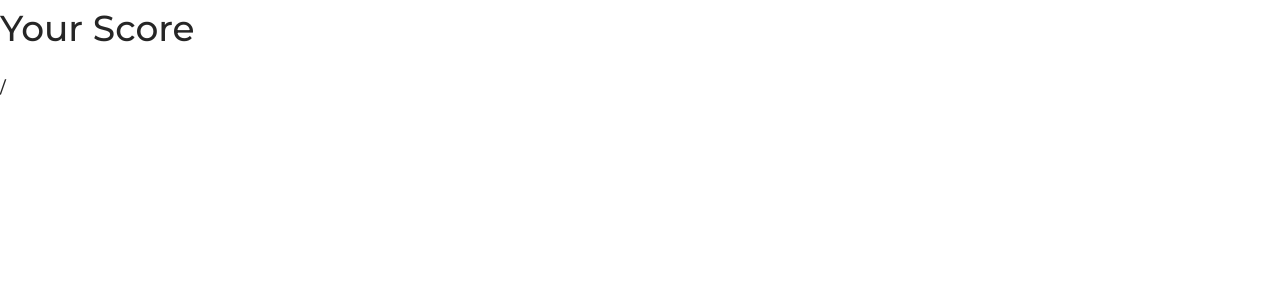
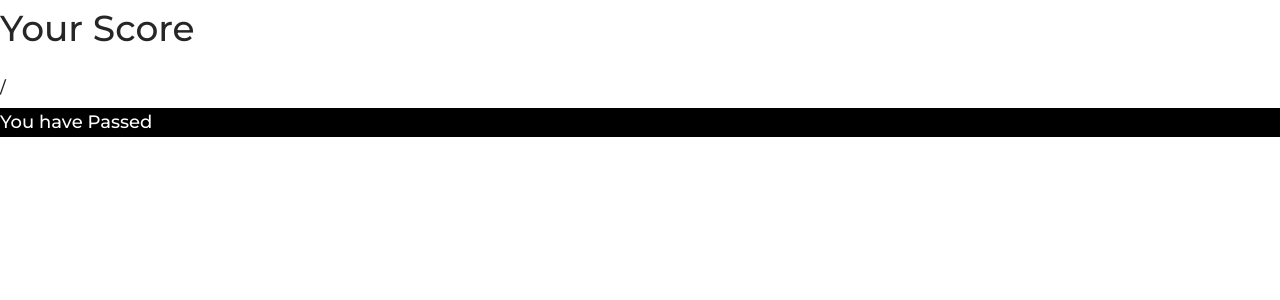
Before and after one commit to pallavidhakne/QuizzApp, a React (Vite) app in the folder frontend/: page /score in a window 1280 px wide. Shown: the top 300 px of the page. Built offline with nearby package versions, Linux system fonts and the light colour scheme.

Commit message:
displaying msg

```diff
--- a/frontend/src/pages/score/ScorePage.jsx
+++ b/frontend/src/pages/score/ScorePage.jsx
@@ -1,6 +1,21 @@
 import React from "react";
+import toast from "react-hot-toast";
 import { useLocation } from "react-router-dom"; // Import useLocation
+import "./style.css";
 
+const calculatePercentageMessage = (score, totalQuestions) => {
+  const per = (score * 100) / totalQuestions;
+
+  if (per < 35) {
+    return "You are Failed";
+  } else if (per < 50) {
+    return "You are Passed";
+  } else if (per > 90) {
+    return "You are Passed in A1 Grade";
+  } else {
+    return "You have Passed";
+  }
+};
 function ScorePage() {
   const location = useLocation(); // Use useLocation to access the location object
   const { score, totalQuestions } = location.state || {}; // Extract score and totalQuestions from state, providing an empty object as a fallback
@@ -11,6 +26,7 @@ function ScorePage() {
       <h3>
         {score}/{totalQuestions}
       </h3>
+      <p className="msg">{calculatePercentageMessage(score, totalQuestions)}</p>
     </div>
   );
 }
--- /dev/null
+++ b/frontend/src/pages/score/style.css
@@ -0,0 +1,3 @@
+.msg {
+  background-color: black;
+}
```
